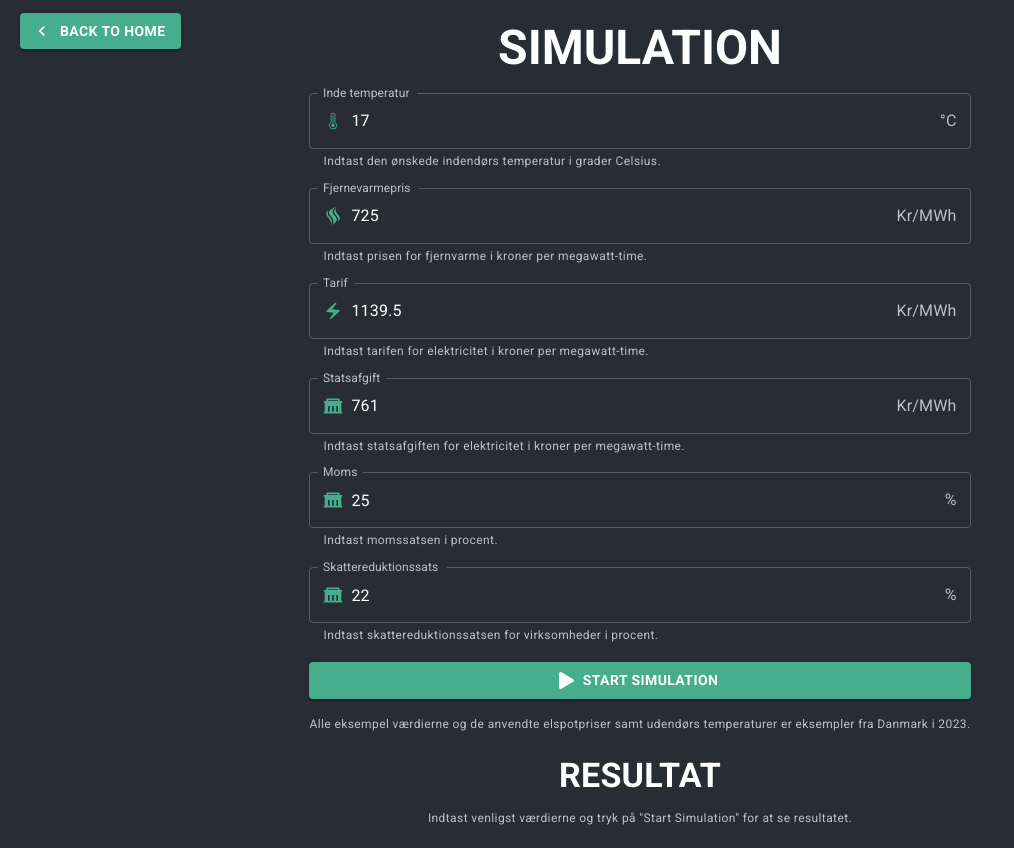
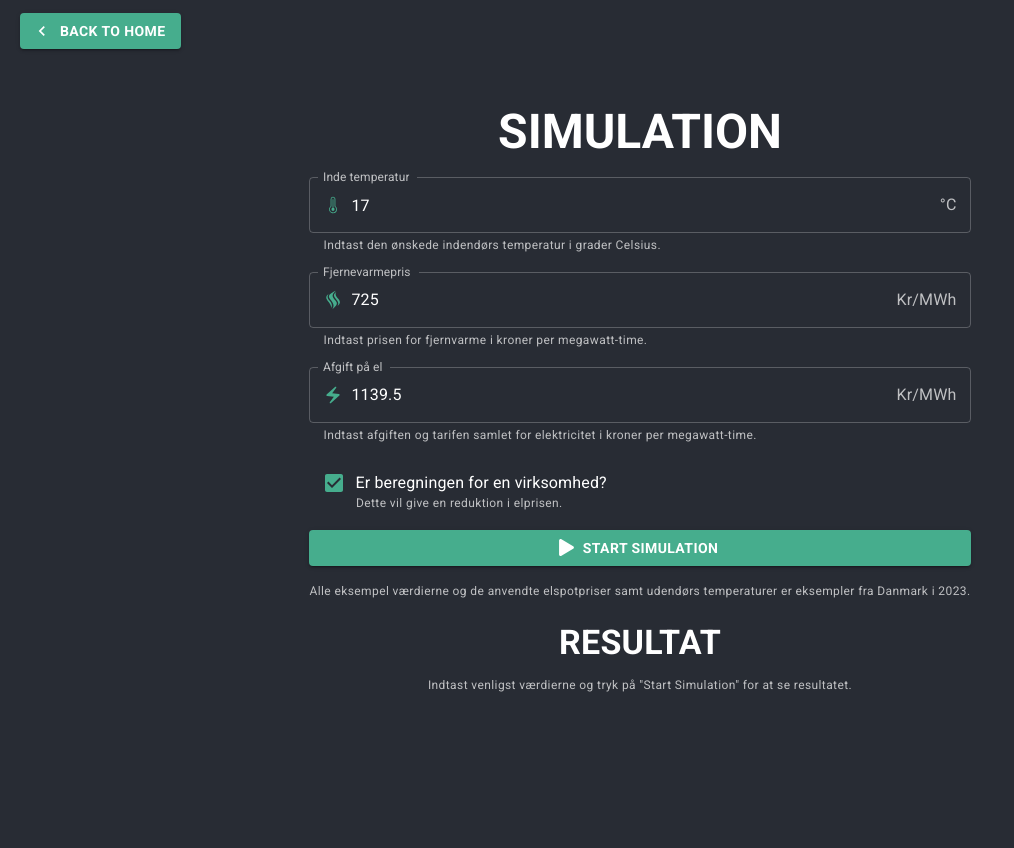
Before and after one commit to jlars22/aey, a React (Create React App) app: page /#/simulation in a window 1280 px wide. Shown: the whole page, without its empty margins (0-1014 px from the left). After the commit the page ends 800 px from the top, so only its background shows below. Built offline with nearby package versions, Linux system fonts and the light colour scheme.

Commit message:
fix calculation

```diff
--- a/src/Pages/Simulation.js
+++ b/src/Pages/Simulation.js
@@ -8,7 +8,10 @@ import {
   Box,
   Button,
   CircularProgress,
-  FormHelperText
+  FormHelperText,
+  FormGroup,
+  FormControlLabel,
+  Checkbox
 } from '@mui/material'
 import BackButton from '../Components/BackButton'
 import { MdElectricBolt } from 'react-icons/md'
@@ -16,18 +19,15 @@ import { getData } from 'Api/data'
 import { CiTempHigh } from 'react-icons/ci'
 import { FaPlay } from 'react-icons/fa'
 import { GiHeatHaze } from 'react-icons/gi'
-import { RiGovernmentFill } from 'react-icons/ri'
 
 export default function Simulation() {
   const [districtHeatingPrice, setDistrictHeatingPrice] = useState(725)
   const [insideTemperature, setInsideTemperature] = useState(17)
   const [tarif, setTarif] = useState(1139.5)
-  const [statsafgift, setStatsafgift] = useState(761)
-  const [moms, setMoms] = useState(25)
-  const [taxReductionRate, setTaxReductionRate] = useState(22)
   const [loading, setLoading] = useState(false)
   const [savingThreeKw, setSavingThreeKw] = useState(-1)
   const [savingFiveKw, setSavingFiveKw] = useState(-1)
+  const [electricityReduction, setElectricityReduction] = useState(true)
 
   const handleStartSimulation = () => {
     try {
@@ -43,6 +43,10 @@ export default function Simulation() {
     }
   }
 
+  const toggleReduction = () => {
+    setElectricityReduction(!electricityReduction)
+  }
+
   const calculateSaving = () => {
     let totalSavingThreeKWControlled = 0
     let totalSavingFiveKWControlled = 0
@@ -50,18 +54,8 @@ export default function Simulation() {
     const parsedInsideTemperature = parseFloat(insideTemperature)
     const parsedDistrictHeatingPrice = parseFloat(districtHeatingPrice)
     const parsedTarif = parseFloat(tarif)
-    const parsedStatsafgift = parseFloat(statsafgift)
-    const parsedMoms = parseFloat(moms)
-    const parsedTaxReductionRate = parseFloat(taxReductionRate)
 
-    console.log(
-      parsedInsideTemperature,
-      parsedDistrictHeatingPrice,
-      parsedTarif,
-      parsedStatsafgift,
-      parsedMoms,
-      parsedTaxReductionRate
-    )
+    console.log(parsedInsideTemperature, parsedDistrictHeatingPrice, parsedTarif)
 
     // Iterate over each data entry and perform the calculations
     getData().forEach((entry) => {
@@ -76,10 +70,11 @@ export default function Simulation() {
       const fiveKwEffect = Math.min(heatloss, 5.2)
 
       // Step 4: Calculate electricity price with adjustments
-      const statsafgiftMedMoms = parsedStatsafgift * (parsedMoms / 100 + 1)
-      console.log(statsafgiftMedMoms)
-      const adjustedElectricityPrice =
-        parseFloat(entry.electricity_price) + parsedTarif - statsafgiftMedMoms * (parsedTaxReductionRate / 100)
+      let adjustedElectricityPrice = parseFloat(entry.electricity_price) + parsedTarif
+
+      if (electricityReduction) {
+        adjustedElectricityPrice = adjustedElectricityPrice - 761 * 1.25 * 0.22
+      }
 
       // Step 5: Calculate savings
       const savingThreeKWAlwaysOn = ((parsedDistrictHeatingPrice - adjustedElectricityPrice) * threeKwEffect) / 1000
@@ -149,7 +144,7 @@ export default function Simulation() {
           />
 
           <TextField
-            label='Tarif'
+            label='Afgift på el'
             variant='outlined'
             slotProps={{
               input: {
@@ -165,68 +160,20 @@ export default function Simulation() {
             placeholder={'1139.5'}
             value={tarif}
             onChange={(e) => setTarif(e.target.value)}
-            helperText='Indtast tarifen for elektricitet i kroner per megawatt-time.'
+            helperText='Indtast afgiften og tarifen samlet for elektricitet i kroner per megawatt-time.'
           />
 
-          <TextField
-            label='Statsafgift'
-            variant='outlined'
-            slotProps={{
-              input: {
-                startAdornment: (
-                  <InputAdornment position='start'>
-                    <RiGovernmentFill color='#46AD8D' size='20' />
-                  </InputAdornment>
-                ),
-
-                endAdornment: <InputAdornment position='end'>Kr/MWh</InputAdornment>
-              }
-            }}
-            placeholder={'761'}
-            value={statsafgift}
-            onChange={(e) => setStatsafgift(e.target.value)}
-            helperText='Indtast statsafgiften for elektricitet i kroner per megawatt-time.'
-          />
-
-          <TextField
-            label='Moms'
-            variant='outlined'
-            slotProps={{
-              input: {
-                startAdornment: (
-                  <InputAdornment position='start'>
-                    <RiGovernmentFill color='#46AD8D' size='20' />
-                  </InputAdornment>
-                ),
-
-                endAdornment: <InputAdornment position='end'>%</InputAdornment>
-              }
-            }}
-            placeholder={'25'}
-            value={moms}
-            onChange={(e) => setMoms(e.target.value)}
-            helperText='Indtast momssatsen i procent.'
-          />
-
-          <TextField
-            label='Skattereduktionssats'
-            variant='outlined'
-            slotProps={{
-              input: {
-                startAdornment: (
-                  <InputAdornment position='start'>
-                    <RiGovernmentFill color='#46AD8D' size='20' />
-                  </InputAdornment>
-                ),
-
-                endAdornment: <InputAdornment position='end'>%</InputAdornment>
-              }
-            }}
-            placeholder={'22'}
-            value={taxReductionRate}
-            onChange={(e) => setTaxReductionRate(e.target.value)}
-            helperText='Indtast skattereduktionssatsen for virksomheder i procent.'
-          />
+          <div style={{ marginLeft: '15px' }}>
+            <FormGroup>
+              <FormControlLabel
+                control={<Checkbox defaultChecked onClick={() => toggleReduction()} />}
+                label='Er beregningen for en virksomhed?'
+              />
+              <FormHelperText sx={{ marginLeft: '31.5px', marginTop: '-10px' }}>
+                Dette vil give en reduktion i elprisen.
+              </FormHelperText>
+            </FormGroup>
+          </div>
 
           <Button
             variant='contained'
```
